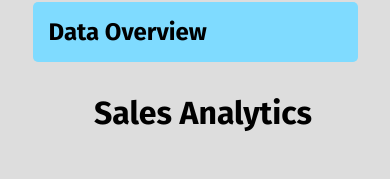
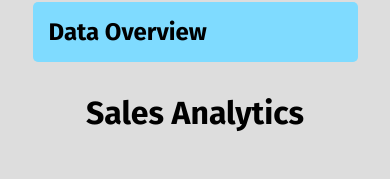
Before and after one commit to johnrbrooks/StudioSync-frontend, a React (Vite) app in the folder StudioSync-Front/: page /data in a window 390 px wide. Shown: the part 155-334 px from the top of the page. Built offline with nearby package versions, Linux system fonts and the light colour scheme; no server answers; sample sign-in values are in the browser's storage; grey boxes are pictures that could not be loaded.

Commit message:
Mobile styling adjustment

```diff
--- a/StudioSync-Front/src/App.css
+++ b/StudioSync-Front/src/App.css
@@ -1229,9 +1229,13 @@ hr {
         width: 90%;
     }
 
-    .data-title {
+    .data-page-title {
         font-size: 2rem;
         margin-top: 2rem;
+    }
+
+    .data-title {
+        font-size: 1rem;
     }
 
     .charts-grid {
--- a/StudioSync-Front/src/Components/DataOverview.jsx
+++ b/StudioSync-Front/src/Components/DataOverview.jsx
@@ -243,7 +243,7 @@ export default function DataOverview() {
                     </div>
                 </div>
                 <div className="charts-page-container">
-                    <h1 className="data-title">Sales Analytics</h1>
+                    <h1 className="data-page-title">Sales Analytics</h1>
                     <div className="sum-data-grid">
                         <h3 className="sum-data-title">Closed Sales:</h3>
                         <p className="sum-data-value">{closedSales}</p>
```
